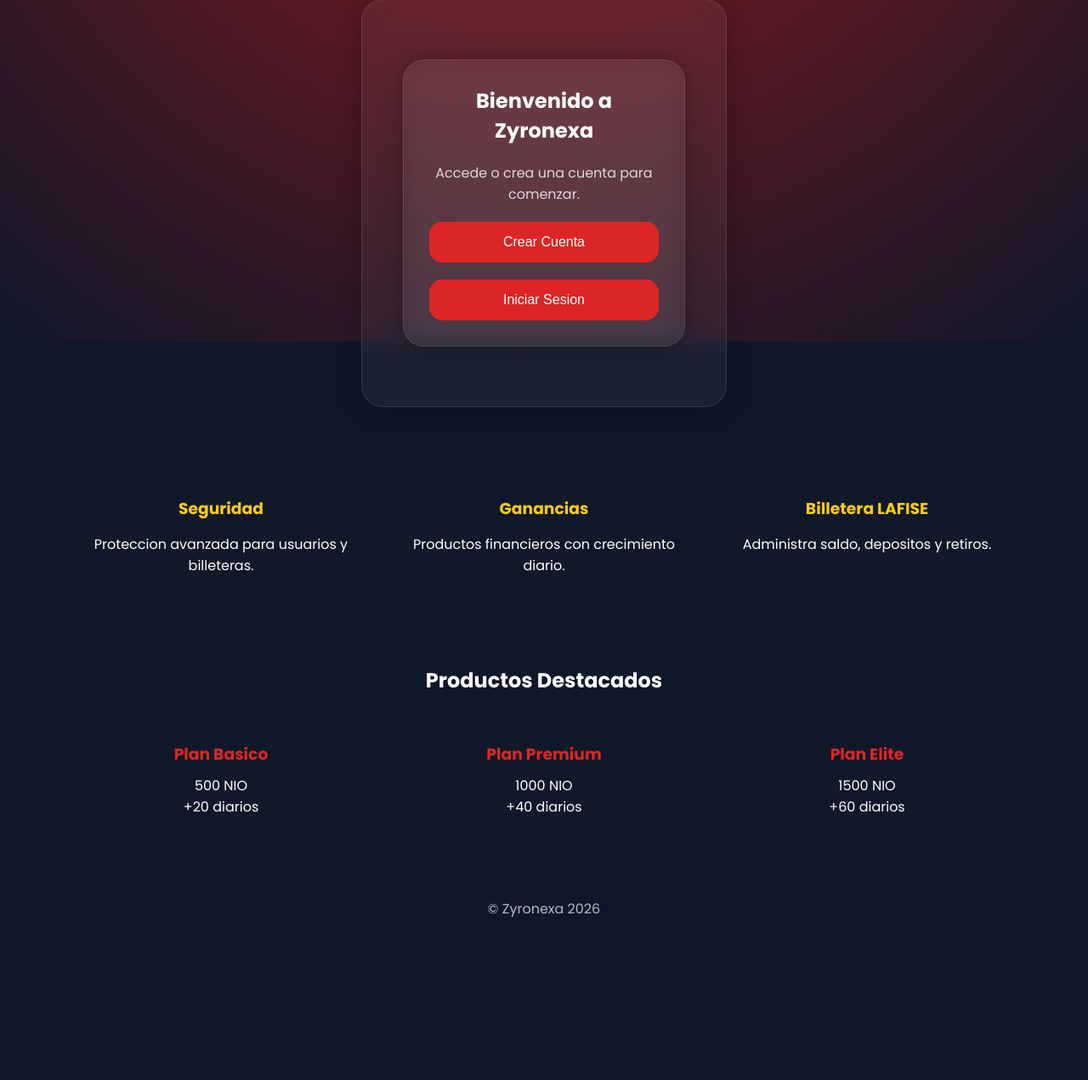
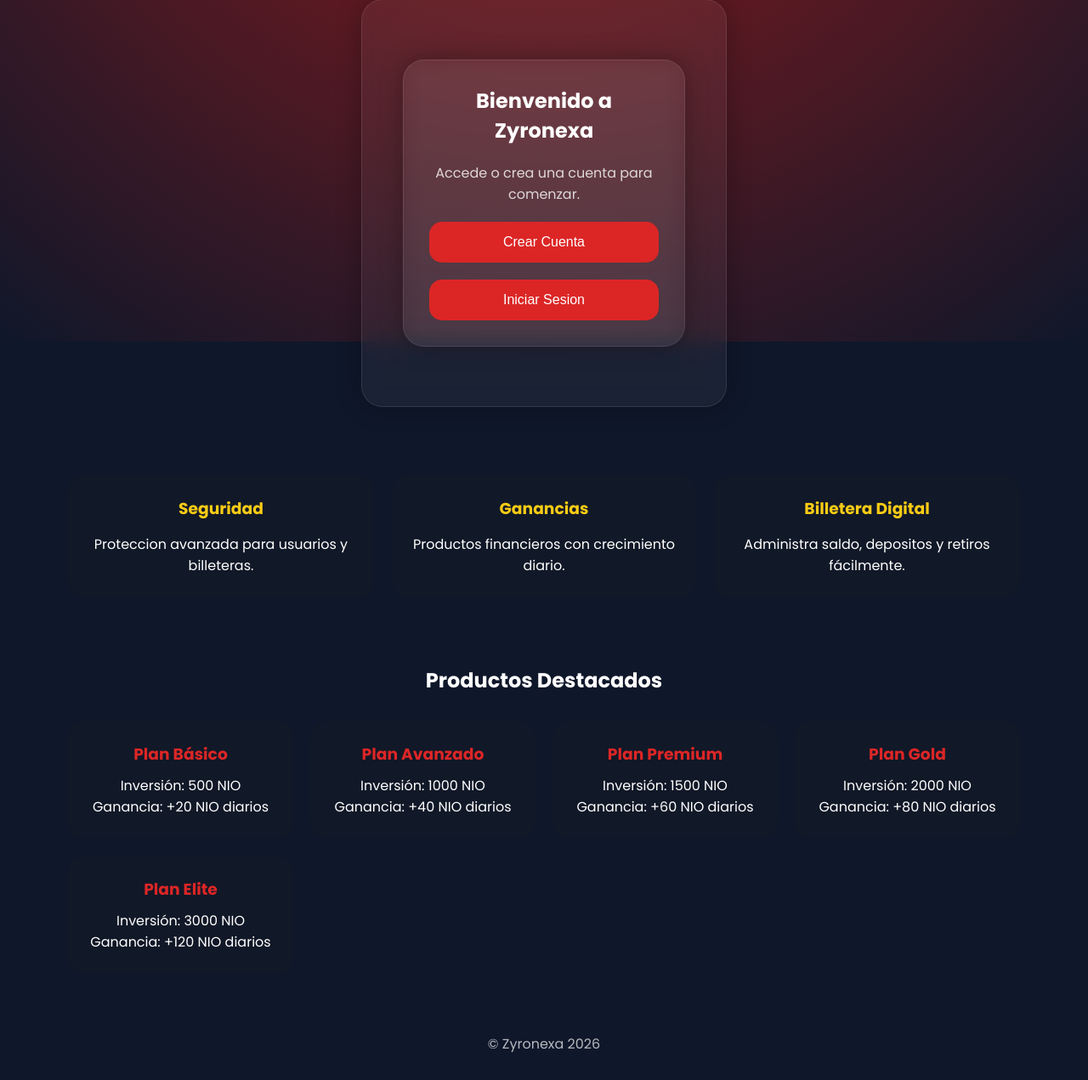
Before and after one commit to Darvispolanco/Zyronexa, a Flask app: page / in a window 1280 px wide. Shown: the part 398-1669 px from the top of the page at 85% size. Before the commit the page ends 1478 px from the top, so only its background shows below. Run offline with Flask 3, Linux system fonts and the light colour scheme; parts of the project's set-up code (start-up, migrations or seed data) failed here and were passed over; some libraries are stand-ins or nearby versions.

Commit message:
Update index.html

```diff
--- a/templates/index.html
+++ b/templates/index.html
@@ -1,17 +1,12 @@
 <!DOCTYPE html>
 <html lang="es">
-
 <head>
-
 <meta charset="UTF-8">
 <meta name="viewport" content="width=device-width, initial-scale=1.0">
-
 <title>Zyronexa</title>
-
 <link href="https://fonts.googleapis.com/css2?family=Poppins:wght@300;400;600;700&display=swap" rel="stylesheet">
 
 <style>
-
 *{
     margin:0;
     padding:0;
@@ -25,19 +20,14 @@ body{
     overflow-x:hidden;
 }
 
-/* Fondo */
-
 body::before{
     content:'';
     position:fixed;
     width:100%;
     height:100%;
-    background:
-    radial-gradient(circle at top,#991b1b,#0f172a);
+    background: radial-gradient(circle at top,#991b1b,#0f172a);
     z-index:-1;
 }
-
-/* Header */
 
 header{
     display:flex;
@@ -52,8 +42,6 @@ header{
     font-weight:700;
     color:#facc15;
 }
-
-/* Logo Neon en esquina */
 
 .logo-neon-container{
     position:fixed;
@@ -89,8 +77,6 @@ header{
     }
 }
 
-/* Hero */
-
 .hero{
     text-align:center;
     padding:60px 20px;
@@ -116,8 +102,6 @@ header{
     line-height:1.7;
 }
 
-/* Caja principal */
-
 .auth-box{
     width:90%;
     max-width:430px;
@@ -133,29 +117,6 @@ header{
 .auth-box h2{
     text-align:center;
     margin-bottom:20px;
-}
-
-/* Tabs */
-
-.tabs{
-    display:flex;
-    gap:10px;
-    margin-bottom:20px;
-}
-
-.tab-btn{
-    flex:1;
-    background:#111827;
-    padding:12px;
-    border:none;
-    border-radius:10px;
-    color:white;
-    cursor:pointer;
-    transition:0.3s;
-}
-
-.tab-btn.active{
-    background:#dc2626;
 }
 
 input{
@@ -187,8 +148,6 @@ button:hover{
     background:#b91c1c;
 }
 
-/* Beneficios */
-
 .features{
     display:grid;
     grid-template-columns:repeat(auto-fit,minmax(250px,1fr));
@@ -214,8 +173,6 @@ button:hover{
     margin-bottom:15px;
     color:#facc15;
 }
-
-/* Productos */
 
 .productos{
     padding:40px;
@@ -246,15 +203,12 @@ button:hover{
     margin-bottom:10px;
 }
 
-/* Footer */
-
 footer{
     text-align:center;
     padding:30px;
     opacity:0.7;
 }
 
-/* Responsive */
 @media(max-width:768px){
     .logo-neon-container{
         top:10px;
@@ -265,283 +219,173 @@ footer{
         font-size:14px;
     }
 }
-
 </style>
 
-</head>
-
 <script>
-
 function mostrarRegistro(){
-
     document.getElementById("inicioBox").style.display = "none";
-
     document.getElementById("registroBox").style.display = "block";
-
     document.getElementById("loginBox").style.display = "none";
-
 }
 
 function mostrarLogin(){
-
     document.getElementById("inicioBox").style.display = "none";
-
     document.getElementById("registroBox").style.display = "none";
-
     document.getElementById("loginBox").style.display = "block";
-
 }
 
 function volverInicio(){
-
     document.getElementById("inicioBox").style.display = "block";
-
     document.getElementById("registroBox").style.display = "none";
-
     document.getElementById("loginBox").style.display = "none";
-
 }
 
 async function registrar(){
-
     const datos = {
-
         nombre: document.getElementById("nombre").value,
-
         telefono: document.getElementById("telefono").value,
-
         password: document.getElementById("password").value,
-
         banco: document.getElementById("banco").value
-
     };
 
     const respuesta = await fetch("/registro", {
-
         method: "POST",
-
-        headers: {
-            "Content-Type": "application/json"
-        },
-
+        headers: { "Content-Type": "application/json" },
         body: JSON.stringify(datos)
-
     });
 
     const resultado = await respuesta.json();
 
-    alert(resultado.mensaje || resultado.error);
-
-    if(resultado.ir_a){
-
-        window.location.href = resultado.ir_a;
-
+    if(resultado.success){
+        window.location.href = resultado.redirect || resultado.ir_a;
+    } else {
+        alert(resultado.error || "Error al registrarse");
     }
-
 }
 
 async function iniciarSesion(){
-
     const datos = {
-
         telefono: document.getElementById("loginTelefono").value,
-
         password: document.getElementById("loginPassword").value
-
     };
 
     const respuesta = await fetch("/login", {
-
         method: "POST",
-
-        headers: {
-            "Content-Type": "application/json"
-        },
-
+        headers: { "Content-Type": "application/json" },
         body: JSON.stringify(datos)
-
     });
 
     const resultado = await respuesta.json();
 
-    alert(resultado.mensaje || resultado.error);
-
-    if(resultado.ir_a){
-
-        window.location.href = resultado.ir_a;
-
+    if(resultado.success){
+        window.location.href = resultado.redirect;
+    } else {
+        alert(resultado.error || "Error al iniciar sesión");
     }
-
 }
-
 </script>
 
+</head>
 <body>
 
-<!-- Logo Neon en esquina -->
 <div class="logo-neon-container">
     <div class="logo-neon">Z</div>
 </div>
 
 <header>
-
-<div class="logo">
-Zyronexa
-</div>
-
+<div class="logo">Zyronexa</div>
 </header>
 
 <section class="hero">
-
-<h1>
-El futuro del <span>crecimiento financiero</span>
-</h1>
-
+<h1>El futuro del <span>crecimiento financiero</span></h1>
 <p>
 Invierte, administra y controla tus productos financieros
 de manera moderna y segura desde cualquier dispositivo.
 </p>
-
 </section>
 
 <div class="auth-box">
-
-<!-- REGISTRO -->
     <div class="auth-box" id="inicioBox">
-
         <h2>Bienvenido a Zyronexa</h2>
-
         <p style="text-align:center; opacity:0.8;">
         Accede o crea una cuenta para comenzar.
         </p>
-
-<button onclick="mostrarRegistro()">
-Crear Cuenta
-</button>
-
-<button onclick="mostrarLogin()">
-Iniciar Sesion
-</button>
-
+        <button onclick="mostrarRegistro()">Crear Cuenta</button>
+        <button onclick="mostrarLogin()">Iniciar Sesion</button>
     </div>
 
-<!-- REGISTRO -->
-
     <div class="auth-box" id="registroBox" style="display:none;">
-
         <h2>Crear Cuenta</h2>
-
         <input type="text" id="nombre" placeholder="Nombre completo">
-
         <input type="text" id="telefono" placeholder="Numero de telefono">
-
         <input type="password" id="password" placeholder="Contrasena">
-
-<input type="text" id="banco" placeholder="Cuenta LAFISE">
-
-<button onclick="registrar()">
-Registrarse y recibir 500 NIO
-</button>
-
-<button onclick="volverInicio()">
-Volver
-</button>
-
+        <input type="text" id="banco" placeholder="Número de cuenta bancaria">
+        <button onclick="registrar()">Registrarse y recibir 500 NIO</button>
+        <button onclick="volverInicio()">Volver</button>
     </div>
 
-<!-- LOGIN -->
-
     <div class="auth-box" id="loginBox" style="display:none;">
-
         <h2>Iniciar Sesion</h2>
-
-<input
-type="text"
-id="loginTelefono"
-placeholder="Numero de telefono registrado">
-
-<input
-type="password"
-id="loginPassword"
-placeholder="Contrasena">
-
-<button onclick="iniciarSesion()">
-Entrar
-</button>
-
-<button onclick="volverInicio()">
-Volver
-</button>
-
+        <input type="text" id="loginTelefono" placeholder="Numero de telefono registrado">
+        <input type="password" id="loginPassword" placeholder="Contrasena">
+        <button onclick="iniciarSesion()">Entrar</button>
+        <button onclick="volverInicio()">Volver</button>
     </div>
-
 </div>
 
 <section class="features">
-
     <div class="card">
         <h3>Seguridad</h3>
         <p>Proteccion avanzada para usuarios y billeteras.</p>
     </div>
-
     <div class="card">
         <h3>Ganancias</h3>
         <p>Productos financieros con crecimiento diario.</p>
     </div>
-
     <div class="card">
-<h3>Billetera LAFISE</h3>
-<p>Administra saldo, depositos y retiros.</p>
+        <h3>Billetera Digital</h3>
+        <p>Administra saldo, depositos y retiros fácilmente.</p>
     </div>
-
 </section>
 
 <section class="productos">
-
     <h2>Productos Destacados</h2>
-
     <div class="product-grid">
+        <div class="producto">
+            <h3>Plan Básico</h3>
+            <p>Inversión: 500 NIO</p>
+            <p>Ganancia: +20 NIO diarios</p>
+        </div>
 
         <div class="producto">
-<h3>Plan Basico</h3>
-<p>500 NIO</p>
-<p>+20 diarios</p>
+            <h3>Plan Avanzado</h3>
+            <p>Inversión: 1000 NIO</p>
+            <p>Ganancia: +40 NIO diarios</p>
         </div>
 
         <div class="producto">
             <h3>Plan Premium</h3>
-<p>1000 NIO</p>
-<p>+40 diarios</p>
+            <p>Inversión: 1500 NIO</p>
+            <p>Ganancia: +60 NIO diarios</p>
+        </div>
+
+        <div class="producto">
+            <h3>Plan Gold</h3>
+            <p>Inversión: 2000 NIO</p>
+            <p>Ganancia: +80 NIO diarios</p>
         </div>
 
         <div class="producto">
             <h3>Plan Elite</h3>
-<p>1500 NIO</p>
-<p>+60 diarios</p>
+            <p>Inversión: 3000 NIO</p>
+            <p>Ganancia: +120 NIO diarios</p>
         </div>
-
     </div>
-
 </section>
 
 <footer>
-
 © Zyronexa 2026
-
 </footer>
 
-<script>
-
-function mostrarTab(tab){
-
-    document.getElementById("registro").style.display = "none";
-    document.getElementById("login").style.display = "none";
-
-    document.getElementById(tab).style.display = "block";
-
-}
-
-</script>
 </body>
-
 </html>
```
Lines whose indentation alone changed are shown as unchanged.
